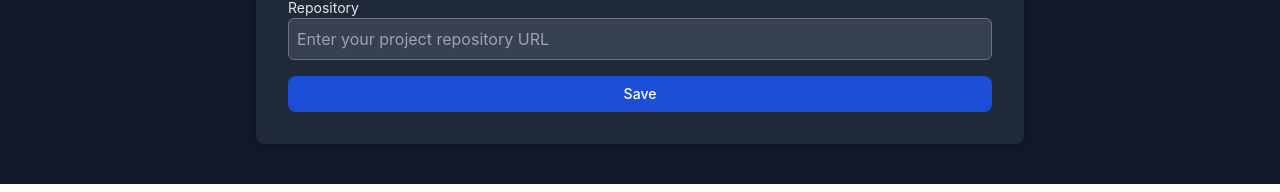
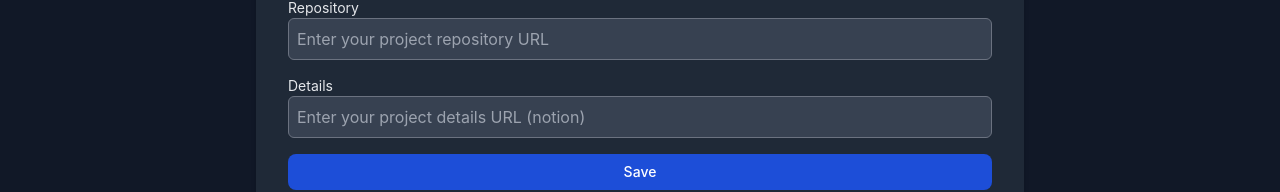
Before and after one commit to EduardoGarciaEnriquez/carlos-garcia-portfolio, a React (Vite) app: page /admin/projects/create-new in a window 1280 px wide. Shown: the part 838-1030 px from the top of the page. Built offline with nearby package versions, Linux system fonts and the light colour scheme; no server answers; sample sign-in values are in the browser's storage.

Commit message:
feat[projects]: add details field to create new project

```diff
--- a/src/pages/admin/projects/create.tsx
+++ b/src/pages/admin/projects/create.tsx
@@ -149,6 +149,13 @@ const CreateProjectPage = () => {
       error: errors.repo?.message,
       name: 'repo',
     },
+    {
+      label: 'Details',
+      type: 'url',
+      placeholder: 'Enter your project details URL (notion)',
+      error: errors.details?.message,
+      name: 'details',
+    },
   ]
 
   return (
```
